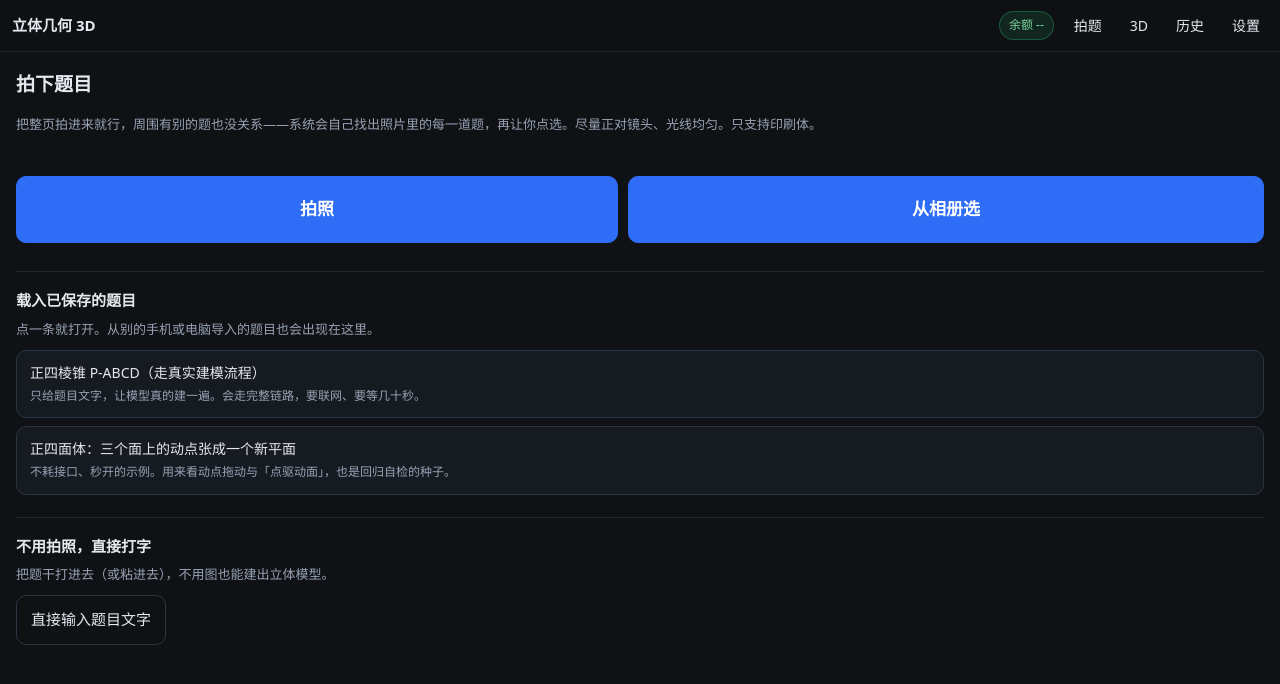
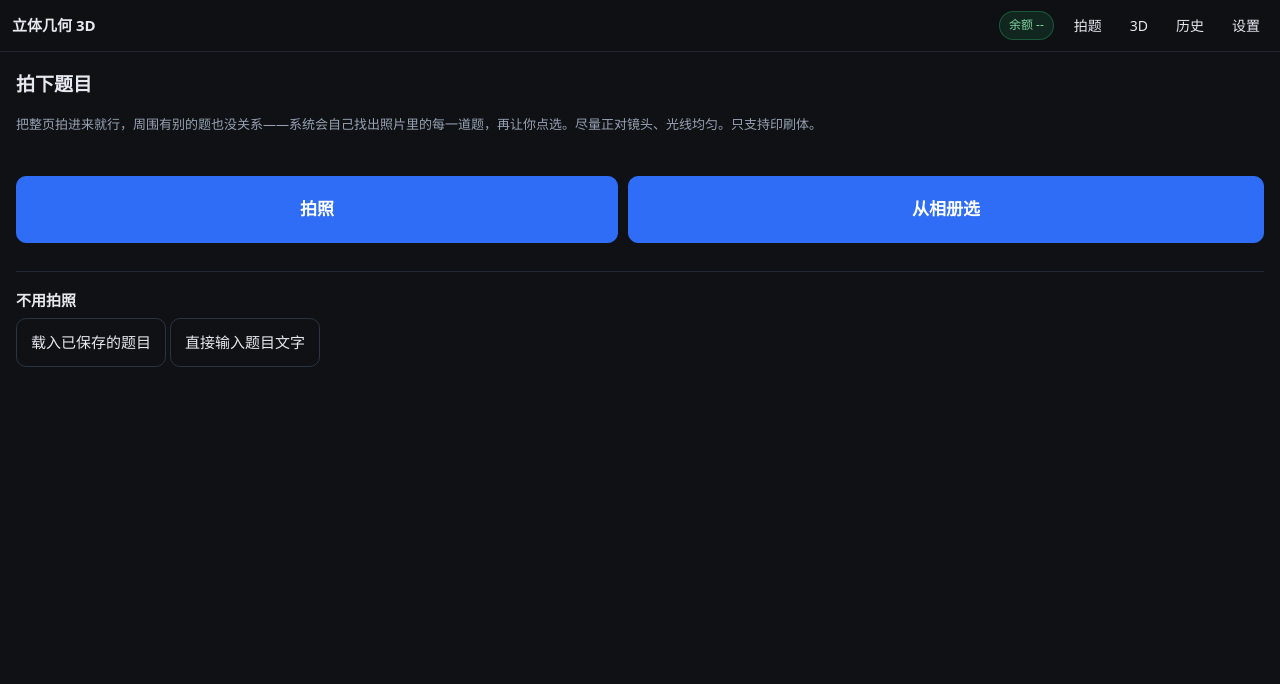
Before and after one commit to FFf20100322/geo3d, a website built with Vite: page index.html in a window 1280 px wide. Built offline with nearby package versions, Linux system fonts and the light colour scheme.

Commit message:
「载入已保存的题目」改成先点按钮再进去选（v0.2.2）
## 完成了什么
上一版把列表直接铺在拍题页上，用户要求改成先点一个按钮、进去了再选。
现在拍题页只有四个入口：拍照、从相册选、载入已保存的题目、直接输入题目文字；
点「载入已保存的题目」才进列表那一页去挑。

## 改了什么
1. 拍题页恢复精简：列表不再铺在页面上，只留两个按钮，统一在「不用拍照」小标题下面。
2. 新增一页「载入已保存的题目」：标题 + 说明 + 可点选列表 + 返回。
3. 列表改在进入这一页时重画（原来是回到拍题页时画）。

## 遇到了什么问题
没有卡住的地方。这里做的取舍值得记一句：列表从「铺在首页」改成「进二级页」之后，
拍题页的长度就不再随题目数量增长 —— 以后导入几十道题，首页也不会被撑长。

## 下一步
回到 A2：标注引导线 + 被遮挡的面用虚线。

十三项自检 + 类型检查 + 构建全绿，真机确认了两个页面的版式。

```diff
--- a/index.html
+++ b/index.html
@@ -188,21 +188,24 @@
       <input id="file-camera" type="file" accept="image/*" capture="environment" hidden />
       <input id="file-album" type="file" accept="image/*" hidden />
 
-      <!-- 两条「不用拍照」的路子分成两块，各带标题 ——
-           原来这两个按钮长得一模一样、还挨在一起，看不出它们其实是两种不同的入口。 -->
+      <!-- 两条「不用拍照」的路子各是一个按钮，点了才进去。
+           列表不摆在拍题页上：那样页面会被越撑越长，以后导入的题目一多就没法看了。 -->
       <div class="pick-sec">
-        <h3>载入已保存的题目</h3>
-        <p class="muted">点一条就打开。从别的手机或电脑导入的题目也会出现在这里。</p>
-        <div id="demo-list" class="pick-list"></div>
-      </div>
-
-      <div class="pick-sec">
-        <h3>不用拍照，直接打字</h3>
-        <p class="muted">把题干打进去（或粘进去），不用图也能建出立体模型。</p>
+        <h3>不用拍照</h3>
+        <button id="btn-saved" class="ghost">载入已保存的题目</button>
         <button id="btn-type" class="ghost">直接输入题目文字</button>
       </div>
 
       <div id="photo-preview"></div>
+    </section>
+
+    <section id="view-saved" class="view">
+      <h2>载入已保存的题目</h2>
+      <p class="muted">点一条就打开。从别的手机或电脑导入的题目也会出现在这里。</p>
+      <div class="gap"></div>
+      <div id="demo-list" class="pick-list"></div>
+      <div class="gap"></div>
+      <button id="saved-back" class="ghost">返回</button>
     </section>
 
     <section id="view-pick" class="view">
--- a/package.json
+++ b/package.json
@@ -1,7 +1,7 @@
 {
   "name": "geo3d",
   "private": true,
-  "version": "0.2.1",
+  "version": "0.2.2",
   "type": "module",
   "description": "Geo3D —— 高中立体几何的 3D 解题与演示：拍照或直接输入题目，本地算出立体图形并逐条回验，给出分步解答与可交互 3D 模型",
   "scripts": {
--- a/src/main.ts
+++ b/src/main.ts
@@ -42,6 +42,7 @@ const $ = <T extends HTMLElement = HTMLElement>(id: string): T => document.getEl
 
 const views = {
   photo: $('view-photo'),
+  saved: $('view-saved'),
   pick: $('view-pick'),
   text: $('view-text'),
   solution: $('view-solution'),
@@ -71,9 +72,9 @@ function show(v: ViewName | '3d') {
   onSceneView = v === '3d'
   scene?.setActive(onSceneView)
   updateCaption(onSceneView)
-  // 「载入已保存的题目」列表每次回到拍题页都重画一遍 ——
+  // 「载入已保存的题目」那一页每次进去都重画一遍 ——
   // 以后导入的题目是随时可能增加的，画一次就定死在页面上会漏掉新来的。
-  if (v === 'photo') renderSavedList()
+  if (v === 'saved') renderSavedList()
   syncSceneChrome()
 }
 
@@ -1175,6 +1176,10 @@ function loadBuiltinDemo(): void {
  * 否则这条需求连测都没法测。这里只是把流程送到可编辑题面那一页，
  * 后面走的是完全相同的一条路（建模 → 求解 → 回验 → 解题）。
  */
+/** 「载入已保存的题目」是个入口按钮，点了才进那一页去选 */
+$('btn-saved').onclick = () => show('saved')
+$('saved-back').onclick = () => show('photo')
+
 $('btn-type').onclick = () => {
   $<HTMLTextAreaElement>('problem-text').value = REALFLOW_PROBLEM
   $<HTMLTextAreaElement>('extra').value = ''
```
Also changed, not shown: CHANGELOG.md, README.md.
